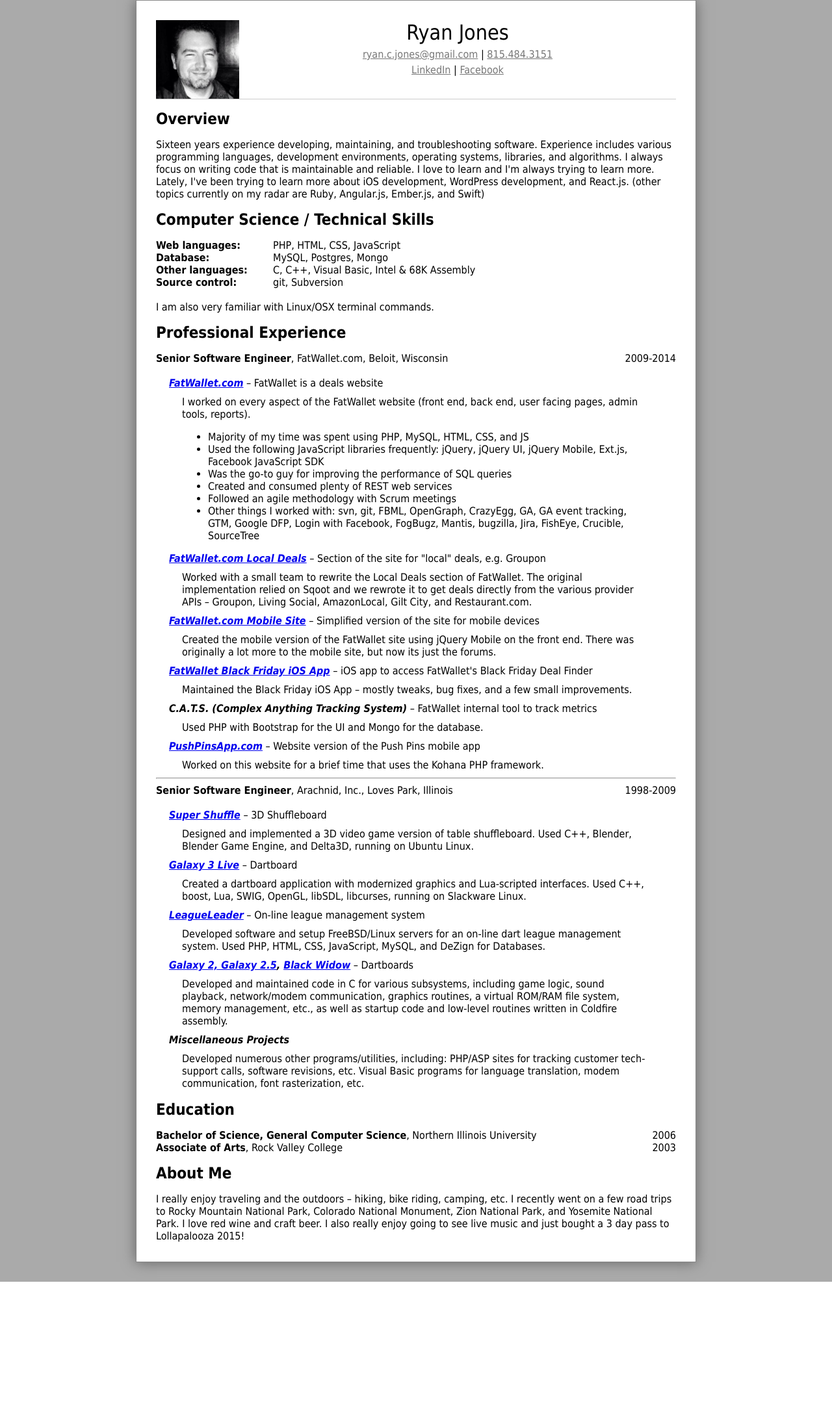
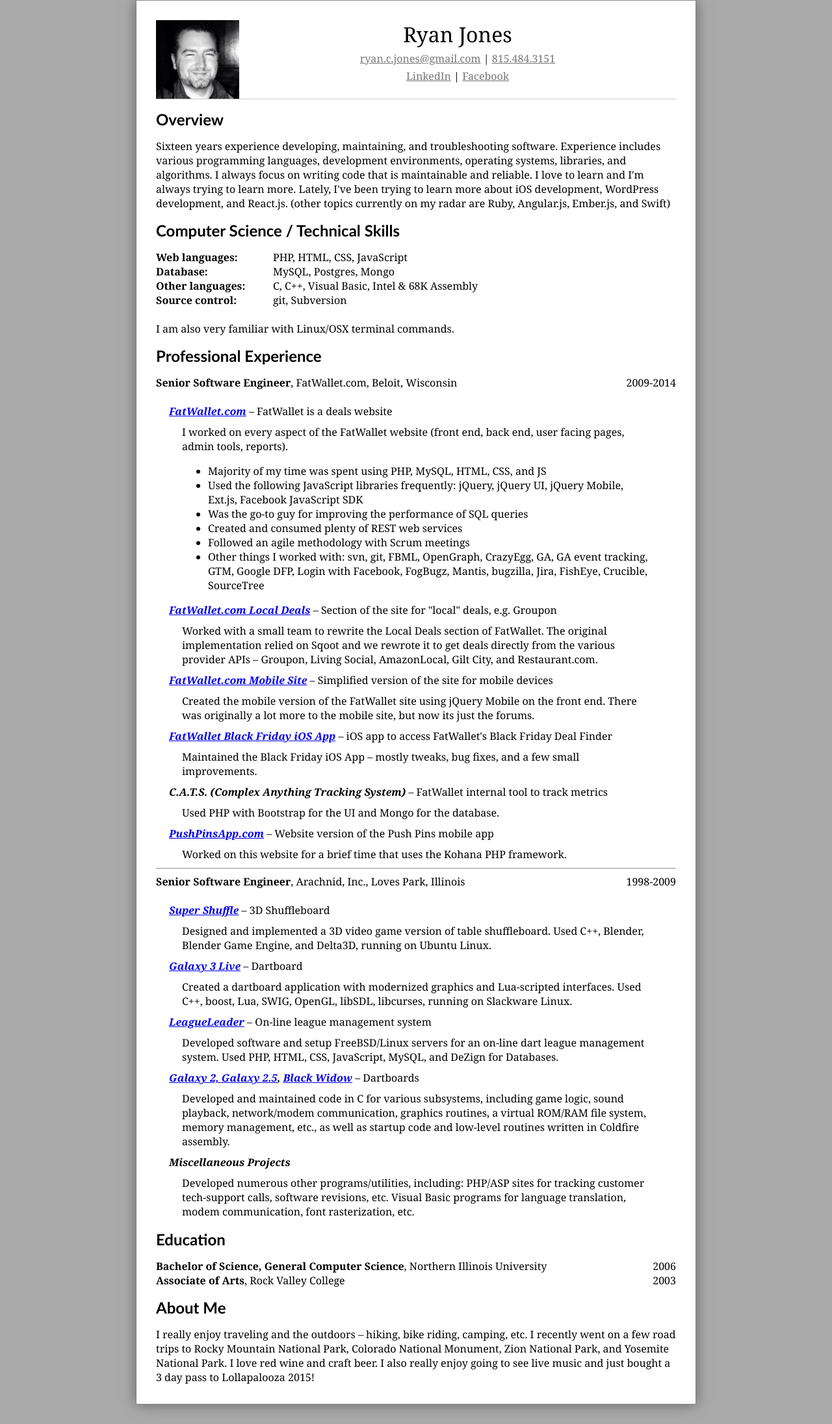
Before and after one commit to voidpointer/voidpointer.github.io, a PHP site: page / in a window 1280 px wide. Shown: the whole page at 65% size. Before the commit the page ends 1973 px from the top, so only its background shows below. Run offline with PHP 8.4, Linux system fonts and the light colour scheme.

Commit message:
Better fonts.

```diff
--- a/style.css
+++ b/style.css
@@ -1,7 +1,7 @@
 body {
 	background-color:#aaa;
 	margin:0;
-	font-family:Tahoma;
+	font-family:Georgia, serif;
 }
 nav {
 	display:none;
@@ -38,6 +38,7 @@ nav {
 	color:#777;
 }
 h1 {
+	font-family:'Trebuchet MS', Helvetica, sans-serif;
 	font-weight:bold;
 	font-size:1.5em;
 }
```
